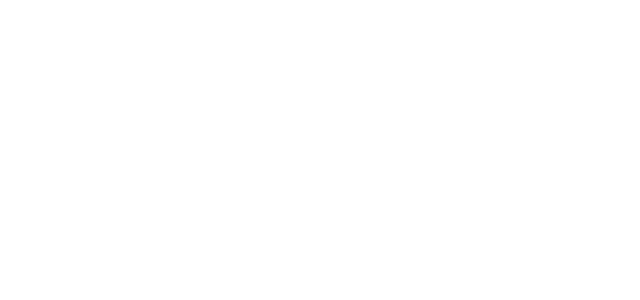
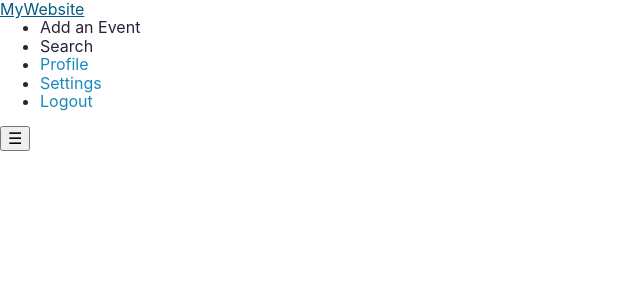
Before and after one commit to danielleboe/event-ticketing-app, a React (Vite) app in the folder client/: page /matchup/1 in a window 1280 px wide. Before the commit this address had no page. Shown: the top 300 px of the page, without its empty margins (0-640 px from the left). Built offline with nearby package versions, Linux system fonts and the light colour scheme.

Commit message:
added code for a nav bar

```diff
--- a/client/index.html
+++ b/client/index.html
@@ -5,6 +5,19 @@
     <link rel="icon" type="image/svg+xml" href="/vite.svg" />
     <meta name="viewport" content="width=device-width, initial-scale=1.0" />
     <title>Tech Matchup</title>
+    <nav class="navbar">
+      <div class="logo">
+          <a href="#">MyWebsite</a>
+      </div>
+      <ul class="nav-links">
+          <li><a href="#addEvent"></a>Add an Event</li>
+          <li><a href="#Search"></a>Search</li>
+          <li><a href="#Profile">Profile</a></li>
+          <li><a href="#Settings">Settings</a></li>
+          <li><a href="#logOut">Logout</a></li>
+      </ul>
+      <button class="nav-toggle" aria-label="Toggle navigation">&#9776;</button>
+  </nav>
   </head>
   <body>
     <div id="root"></div>
--- a/client/src/styles/nav.css
+++ b/client/src/styles/nav.css
@@ -118,3 +118,67 @@
       transform: scale(1);
     }
   }
+  /*Navigation Bar */
+  .navbar {
+    display: flex;
+    justify-content: space-between;
+    align-items: center;
+    padding: 10px 20px;
+}
+
+.navbar .logo a {
+    color: #fff;
+    text-decoration: none;
+    font-size: 1.5em;
+}
+
+.nav-links {
+    list-style: none;
+    display: flex;
+    margin: 0;
+    padding: 0;
+}
+
+.nav-links li {
+    margin-left: 20px;
+}
+
+.nav-links a {
+    color: #fff;
+    text-decoration: none;
+    padding: 10px;
+}
+
+.nav-links a:hover {
+    background-color: #575757;
+    border-radius: 5px;
+}
+
+.nav-toggle {
+    display: none;
+    background: none;
+    border: none;
+    color: #fff;
+    font-size: 1.5em;
+}
+
+@media (max-width: 768px) {
+    .nav-links {
+        display: none;
+        flex-direction: column;
+        width: 100%;
+    }
+
+    .nav-links.active {
+        display: flex;
+    }
+
+    .nav-toggle {
+        display: block;
+    }
+
+    .nav-links li {
+        margin: 10px 0;
+        text-align: center;
+    }
+}
```
Also changed, not shown: client/src/components/navBar.js (added, +8 -0 lines).
